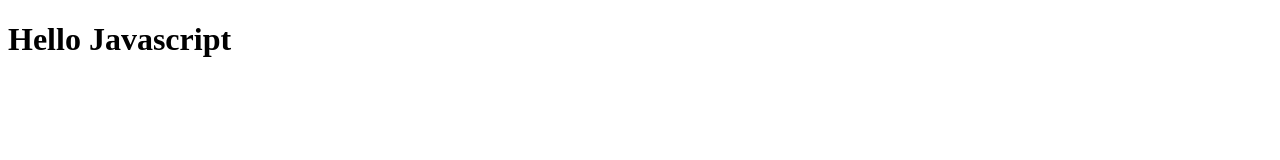
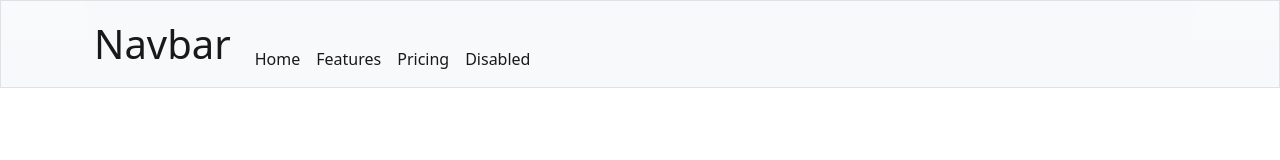
Before and after one commit to rshday/WebProject_D, a plain HTML site: page index.html in a window 1280 px wide. Drawn offline with nearby package versions, Linux system fonts and the light colour scheme.

Commit message:
navbar 작업

```diff
--- a/index.html
+++ b/index.html
@@ -1,28 +1,47 @@
 <!DOCTYPE html>
-<html lang="ko">
-    <head>
-        <meta charset="utf-8" />
-        <meta name="viewport" content="width=device-width, initial-scale=1.0, maximum-scale=1.0, minimum-scale=1.0, user-scalable=no"/>
-        <meta http-equiv="X-UA-Compatible" content="IE=edge,chrome=1" />
-        <title>Hello Javascript</title>
+<html lang="en">
+  <head>
+    <!-- Required meta tags -->
+    <meta charset="utf-8" />
+    <meta name="viewport" content="width=device-width, initial-scale=1" />
 
-        <!-- 모바일 웹 페이지 설정 -->
-        <link rel="shortcut icon" href="img/icon.png" />
-        <link rel="apple-touch-icon" href="img/icon.png" />
-        <!-- 모바일 웹 페이지 설정 끝 -->
+    <!-- Bootstrap CSS -->
+    <!-- https://cdnjs.com/libraries/twitter-bootstrap/5.0.0-beta1 -->
+    <link
+      rel="stylesheet"
+      href="https://cdnjs.cloudflare.com/ajax/libs/twitter-bootstrap/5.0.0-beta1/css/bootstrap.min.css"
+    />
 
-        <!--[if lt IE 9]>
-        <script src="js/html5shiv.js"></script>
-        <![endif]-->
+    <!-- Icons: https://getbootstrap.com/docs/5.0/extend/icons/ -->
+    <!-- https://cdnjs.com/libraries/font-awesome -->
+    <link
+      rel="stylesheet"
+      href="https://cdnjs.cloudflare.com/ajax/libs/font-awesome/5.15.2/css/all.min.css"
+    />
 
-        <!-- javascript start -->
-        <script type="text/javascript">
-
-        </script>
-        <!-- javascript end -->
-    </head>
-
-    <body>
-        <h1>Hello Javascript</h1>
-    </body>
+    <title>Hello, world!</title>
+  </head>
+  <body>
+    <header class="bg-light bg-gradient border">
+        <div class="container">
+            <nav class="navbar navbar-expand-lg navbar-light bg-light">
+                <div class="container-fluid align-items-end">
+                  <a class="navbar-brand fs-1" href="#">Navbar</a>
+                  <button class="navbar-toggler" type="button" data-bs-toggle="collapse" data-bs-target="#navbarNavAltMarkup" aria-controls="navbarNavAltMarkup" aria-expanded="false" aria-label="Toggle navigation">
+                    <span class="navbar-toggler-icon"></span>
+                  </button>
+                <div class="collapse navbar-collapse" id="navbarNavAltMarkup">
+                    <div class="navbar-nav">
+                        <a class="nav-link active" aria-current="page" href="#">Home</a>
+                        <a class="nav-link active" aria-current="page" href="#">Features</a>
+                        <a class="nav-link active" aria-current="page" href="#">Pricing</a>
+                        <a class="nav-link active" aria-current="page" href="#">Disabled</a>
+                    </div>
+                </div>
+            </div>
+            </nav>
+        </div>
+    </header>
+    <script src="https://cdnjs.cloudflare.com/ajax/libs/twitter-bootstrap/5.0.0-beta1/js/bootstrap.bundle.min.js"></script>
+  </body>
 </html>
```
